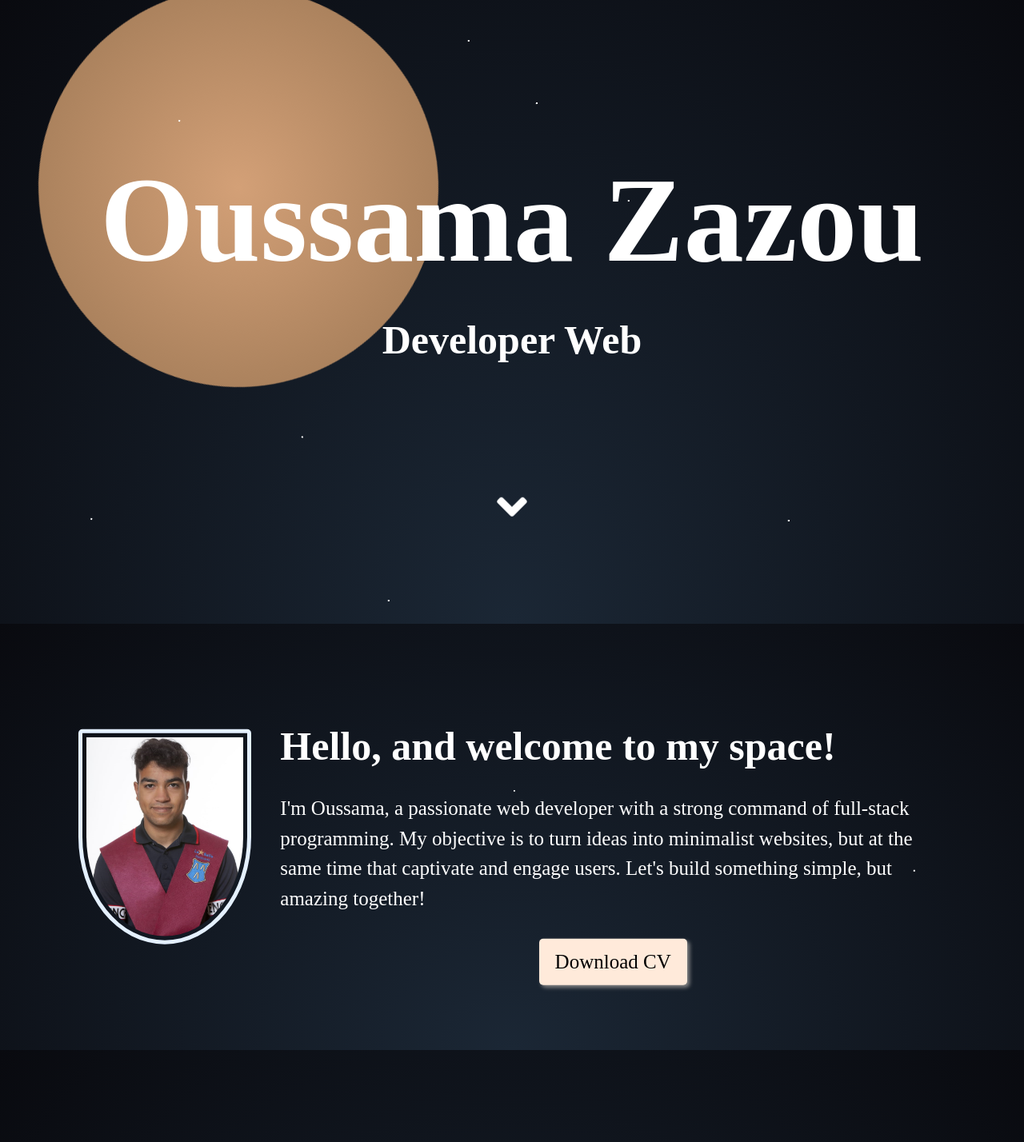
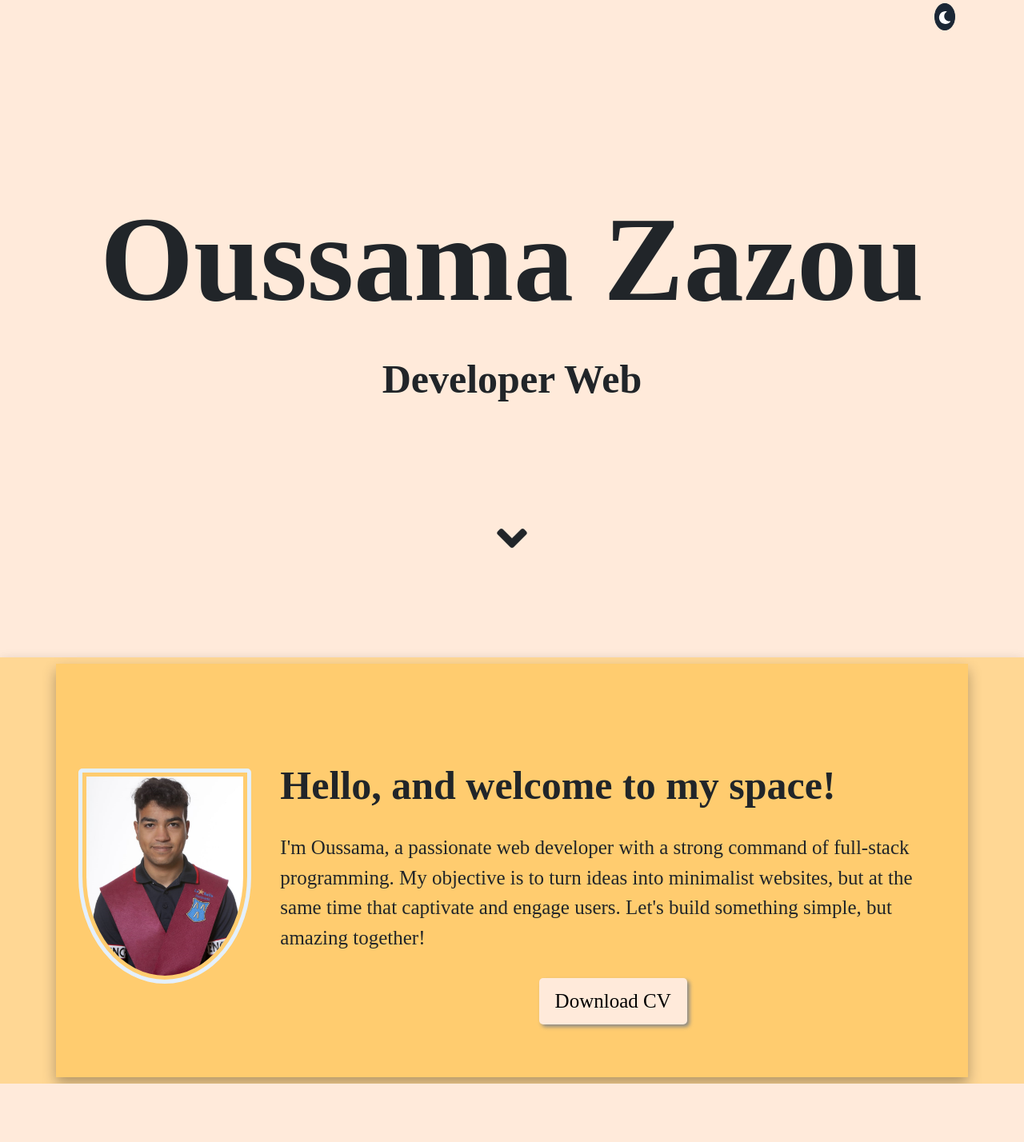
Before and after one commit to zaos22/zaos-portfolio, a React (Create React App) app: page / in a window 1280 px wide. Shown: the top 1428 px of the page at 80% size. Built offline with nearby package versions, Linux system fonts and the light colour scheme.

Commit message:
Light and Dark versions done!

```diff
--- a/src/App.css
+++ b/src/App.css
@@ -1,3 +1,36 @@
+.app-container {
+  display: flex;
+  flex-direction: column;
+  align-items: center;
+  justify-content: center;
+  height: 100vh;
+  margin: 0;
+}
+
+.rocket-animation {
+  /* Agrega estilos para la animación del cohete aquí */
+  animation: rocketAnimation 2s infinite;
+}
+
+@keyframes rocketAnimation {
+  0% {
+      transform: translateY(0);
+  }
+  50% {
+      transform: translateY(-10px);
+  }
+  100% {
+      transform: translateY(0);
+  }
+}
+
+.switch-container {
+  display: flex;
+  justify-content: space-between;
+  font-size: 24px;
+  margin-bottom: 10px;
+}
+
 .App-logo {
   padding-right: 10px;
   height: auto;
@@ -53,6 +86,7 @@
 
 .planet {
   position: absolute;
+  margin-top: 60px;
   width: 500px; /* Ajusta el tamaño del planeta según tus necesidades */
   height: 500px;
   background-color: #9b7653; /* Color del planeta (similar a Marte) */
--- a/src/App.js
+++ b/src/App.js
@@ -1,79 +1,73 @@
-import HeaderLight from './Header/Header_light';
-import HomeLight from './Home/Home_light';
-import MeLight from './Me/Me_light';
-import SkillsLight from './Skills/Skills_light';
-import EducationLight from './Education/Education_light';
-import ProjectsLight from './Projects/Projects_light';
-import FooterLight from './Footer/Footer_light';
-import HomeDark from './Home/Home_dark';
-import HeaderDark from './Header/Header_dark';
-import MeDark from './Me/Me_dark';
-import SkillsDark from './Skills/Skills_dark';
-import EducationDark from './Education/Education_dark';
-import ProjectsDark from './Projects/Projects_dark';
-import FooterDark from './Footer/Footer_dark';
+import React, { useState, useEffect, Suspense } from 'react';
+import RocketAnimation from './RocketAnimation'; // Importa tu componente de animación
 import './App.css';
 
+const HeaderLight = React.lazy(() => import('./Header/Header_light'));
+const HomeLight = React.lazy(() => import('./Home/Home_light'));
+const MeLight = React.lazy(() => import('./Me/Me_light'));
+const SkillsLight = React.lazy(() => import('./Skills/Skills_light'));
+const EducationLight = React.lazy(() => import('./Education/Education_light'));
+const ProjectsLight = React.lazy(() => import('./Projects/Projects_light'));
+const FooterLight = React.lazy(() => import('./Footer/Footer_light'));
+const HeaderDark = React.lazy(() => import('./Header/Header_dark'));
+const HomeDark = React.lazy(() => import('./Home/Home_dark'));
+const MeDark = React.lazy(() => import('./Me/Me_dark'));
+const SkillsDark = React.lazy(() => import('./Skills/Skills_dark'));
+const EducationDark = React.lazy(() => import('./Education/Education_dark'));
+const ProjectsDark = React.lazy(() => import('./Projects/Projects_dark'));
+const FooterDark = React.lazy(() => import('./Footer/Footer_dark'));
+
+
 function App() {
+    const [isDarkMode, setIsDarkMode] = useState(false);
+    const [loading, setLoading] = useState(true);
+
+    const toggleDarkMode = () => {
+        setLoading(true); // Inicia la animación al cambiar de modo
+        setIsDarkMode(!isDarkMode);
+    };
+
+    useEffect(() => {
+        // Simula un tiempo de carga
+        const loadTimeout = setTimeout(() => {
+            setLoading(false);
+        }, 2000);
+
+        // Limpieza cuando se desmonta el componente
+        return () => clearTimeout(loadTimeout);
+    }, [isDarkMode]);
+
     return (
-        <>
         <div>
+            {loading ? (
+                <RocketAnimation isLoading={loading} />
+            ) : (
+                <Suspense fallback={<div>Loading...</div>}>
                     <div>
-                    <HeaderDark></HeaderDark>
-                </div>
-                {/* <div>
-                    <HeaderLight></HeaderLight>
-                </div> */}
+                        {isDarkMode ? <HeaderDark toggleDarkMode={toggleDarkMode} /> : <HeaderLight toggleDarkMode={toggleDarkMode} />}
                     </div>
                     <div>
-                <div>
-                    <HomeDark></HomeDark>
-                </div>
-                {/* <div>
-                    <HomeLight></HomeLight>
-                </div> */}
+                        {isDarkMode ? <HomeDark /> : <HomeLight />}
                     </div>
                     <div>
-                <div>
-                    <MeDark></MeDark>
-                </div>
-                {/* <div>
-                    <MeLight></MeLight>
-                </div> */}
+                        {isDarkMode ? <MeDark /> : <MeLight />}
                     </div>
                     <div>
-                <div>
-                    <SkillsDark></SkillsDark>
-                </div>
-                {/* <div>
-                    <SkillsLight></SkillsLight>
-                </div> */}
+                        {isDarkMode ? <SkillsDark /> : <SkillsLight />}
                     </div>
                     <div>
-                <div>
-                    <EducationDark></EducationDark>
-                </div>
-                {/* <div>
-                    <EducationLight></EducationLight>
-                </div> */}
+                        {isDarkMode ? <EducationDark /> : <EducationLight />}
                     </div>
                     <div>
-                <div>
-                    <ProjectsDark></ProjectsDark>
-                </div>
-                {/* <div>
-                    <ProjectsLight></ProjectsLight>
-                </div> */}
+                        {isDarkMode ? <ProjectsDark /> : <ProjectsLight />}
                     </div>
                     <div>
-                <div>
-                    <FooterDark></FooterDark>
+                        {isDarkMode ? <FooterDark /> : <FooterLight />}
                     </div>
-                {/* <div>
-                    <FooterLight></FooterLight>
-                </div> */}
+                </Suspense>
+            )}
         </div>
-        </>
     );
 }
+
 export default App;
--- a/src/Header/Header_light.js
+++ b/src/Header/Header_light.js
@@ -1,16 +1,27 @@
 import React from 'react';
 import Container from 'react-bootstrap/Container';
-import Navbar from 'react-bootstrap/Navbar';
+import { FaMoon } from 'react-icons/fa';
 
-
-function Header() {
-
+const HeaderLight = ({ toggleDarkMode }) => {
     return (
-        <Navbar expand="lg" className="colorbg1">
-            <Container>
+        <div className="colorbg1">
+            <Container className="space-container text-end">
+                <button className='p-1 m-1'
+                    style={{
+                        backgroundColor: '#1b2735',
+                        border: '1px solid #1b2735',
+                        borderRadius: '50%', // Establece el borde circular
+                        padding: '10px', // Ajusta el relleno según sea necesario
+                        outline: 'none', // Elimina el contorno predeterminado
+                        cursor: 'pointer', // Cambia el cursor al pasar por encima
+                        color: 'white'
+                    }}
+                    onClick={toggleDarkMode}>
+                    <FaMoon />
+                </button>
             </Container>
-        </Navbar>
+        </div>
     );
 }
 
-export default Header;
+export default HeaderLight;
--- a/src/Projects/Projects_dark.js
+++ b/src/Projects/Projects_dark.js
@@ -19,7 +19,7 @@ function ProjectsDark() {
                                 <p>Mirmeet</p><h5 className='pb-3' style={{ color: '#9b7653' }} >Laravel - Vue - WebSocket</h5>
                             </div>
                             <div className='text-center' style={{ fontSize: '16px' }}>
-                                <p>A decentralised social network, blackchain based, and with real-time chat.</p>
+                                <p>A decentralised social network, blockchain based, and with real-time chat.</p>
                             </div>
                             <div className='d-flex justify-content-center pt-3'>
                                 <a href='https://github.com/PymeraliaProject-Sprint-4/MirmeetProject.git' target='blank' style={{ textDecoration: 'none' }} className='btn_color'>GitHub</a>
--- a/src/Projects/Projects_light.js
+++ b/src/Projects/Projects_light.js
@@ -18,7 +18,7 @@ function Projects() {
                                 <p>Mirmeet</p><h5 className='pb-3' style={{ color: '#FA9BE5' }} >Laravel - Vue - WebSocket</h5>
                             </div>
                             <div className='text-center' style={{ fontSize: '16px' }}>
-                                <p>A decentralised social network, blackchain based, and with real-time chat.</p>
+                                <p>A decentralised social network, blockchain based, and with real-time chat.</p>
                             </div>
                             <div className='d-flex justify-content-center pt-3'>
                                 <a href='https://github.com/PymeraliaProject-Sprint-4/MirmeetProject.git' target='blank' style={{ textDecoration: 'none' }} className='btn_color'>GitHub</a>
--- /dev/null
+++ b/src/RocketAnimation.js
@@ -0,0 +1,31 @@
+import React, { useState, useEffect } from 'react';
+
+const RocketAnimation = ({ isLoading }) => {
+    const [showAnimation, setShowAnimation] = useState(isLoading);
+
+    useEffect(() => {
+        // Muestra la animación al principio
+        setShowAnimation(isLoading);
+
+        // Lógica de la animación aquí (por ejemplo, usando setTimeout)
+        const animationTimeout = setTimeout(() => {
+            // Oculta la animación cuando la carga está completa
+            setShowAnimation(false);
+        }, 2000);
+
+        // Limpieza cuando se desmonta el componente o cuando isLoading cambia
+        return () => clearTimeout(animationTimeout);
+    }, [isLoading]);
+
+    return (
+        <div className='app-container'>
+            {showAnimation && (
+                <div className="rocket-animation">
+                    🚀 loading...
+                </div>
+            )}
+        </div>
+    );
+}
+
+export default RocketAnimation;
```
Also changed, not shown: src/Header/Header_dark.js (+16 -3 lines). Lines whose indentation alone changed are shown as unchanged.
